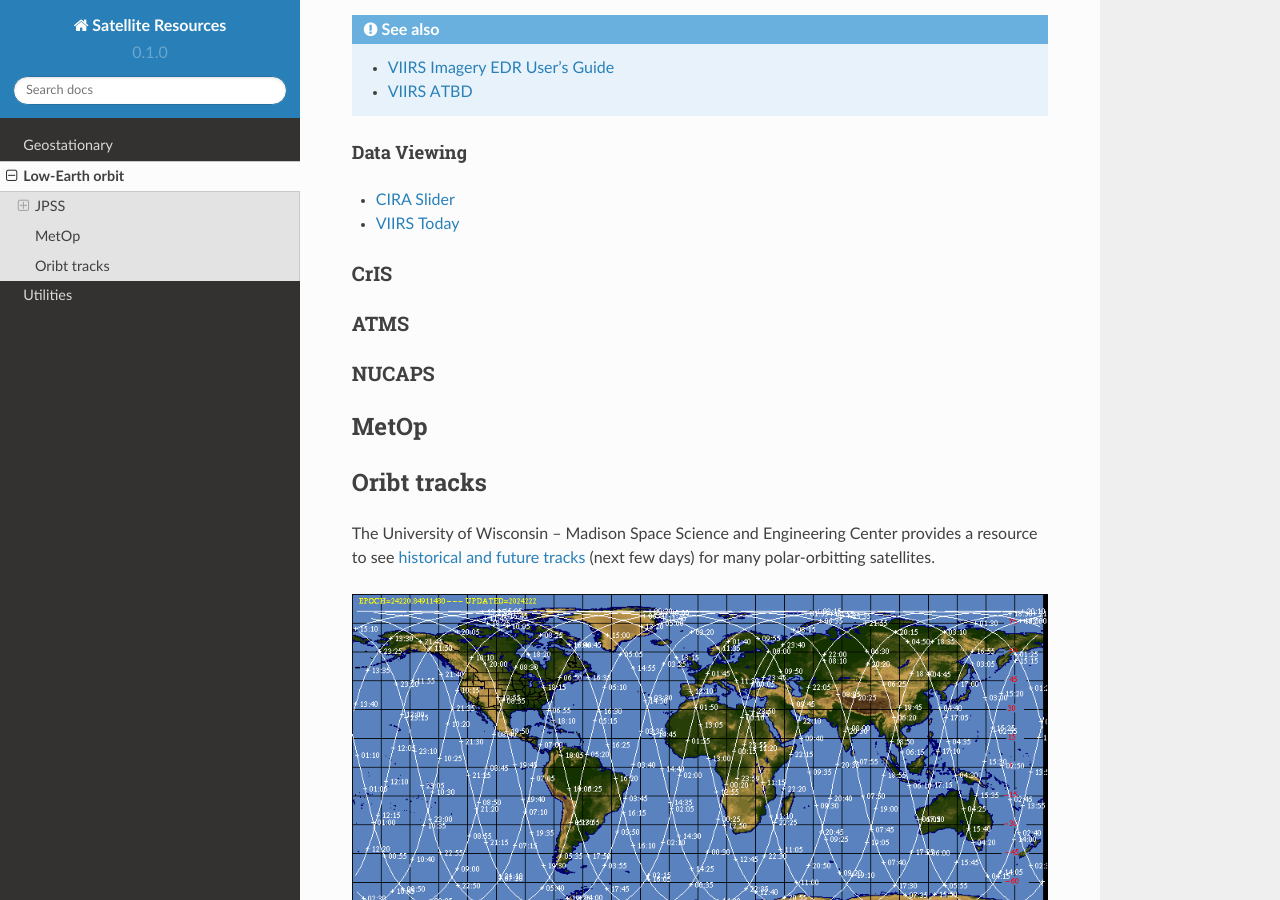
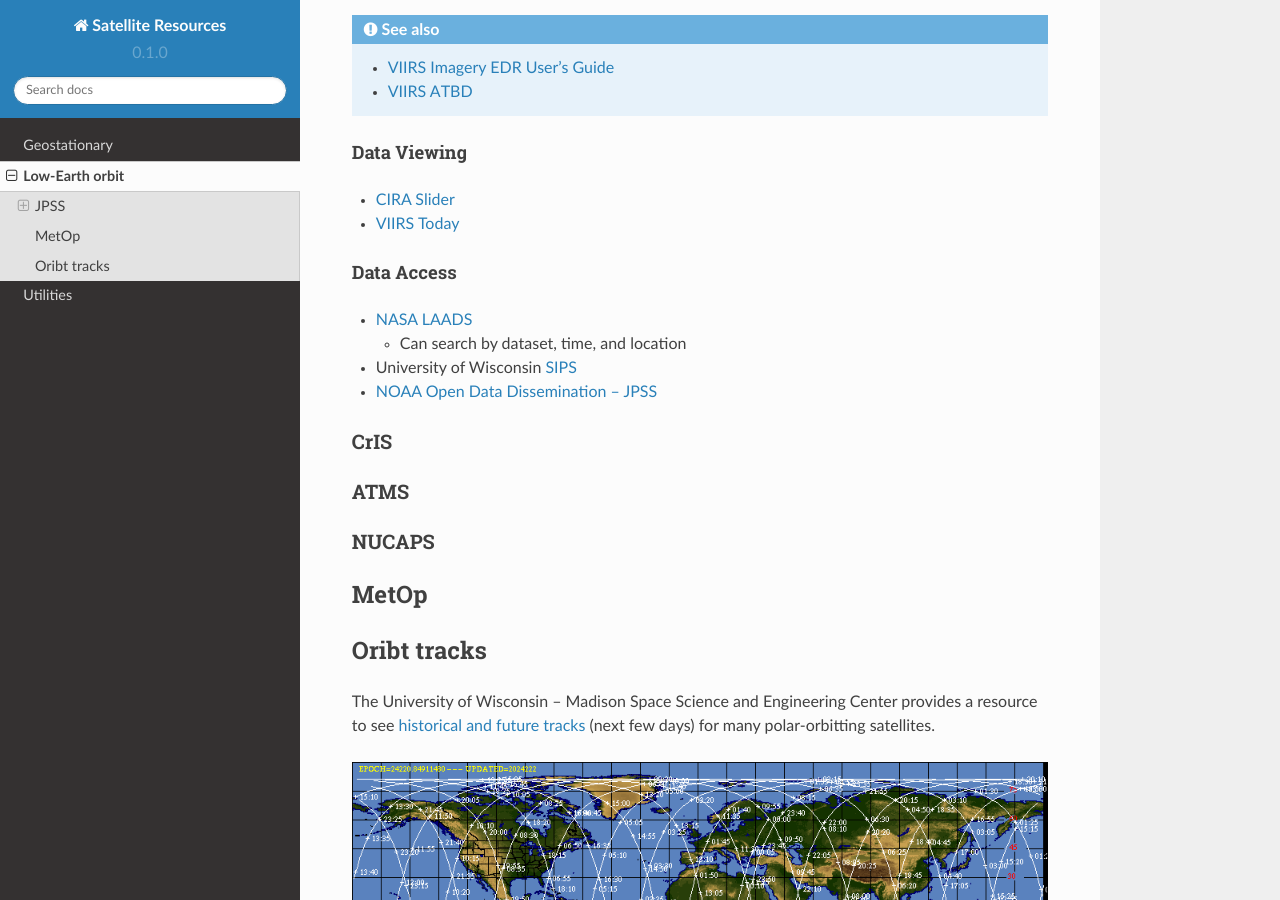
Before and after one commit to jlc248/satellite-resources, a Sphinx documentation site: the page built from docs/source/Low-Earth-orbit.rst, in a window 1280 px wide and 900 px high, scrolled down 3164 px. Built offline with Sphinx 7.4.7 and the Read the Docs theme 2.0.0, drawn with Linux system fonts in a browser that asks for light colours; pages that are not in the unit, such as notebooks, are missing from menus.

Commit message:
Update Low-Earth-orbit.rst

```diff
--- a/docs/source/Low-Earth-orbit.rst
+++ b/docs/source/Low-Earth-orbit.rst
@@ -124,6 +124,17 @@ Data Viewing
 * `CIRA Slider <https://rammb-slider.cira.colostate.edu/?sat=jpss&sec=northern_hemisphere&x=14976&y=16544&z=0&angle=0&im=12&ts=1&st=0&et=0&speed=130&motion=loop&maps%5Bborders%5D=white&mhidden%5Bborders%5D=1&p%5B0%5D=cira_geocolor&opacity%5B0%5D=1&pause=0&slider=-1&hide_controls=0&mouse_draw=0&follow_feature=0&follow_hide=0&s=rammb-slider&draw_color=FFD700&draw_width=6>`_
 * `VIIRS Today <https://ge.ssec.wisc.edu/viirs-today/>`_
 
+Data Access
+,,,,,,,,,,,
+
+* `NASA LAADS <https://ladsweb.modaps.eosdis.nasa.gov/search/>`_
+
+  * Can search by dataset, time, and location
+
+* University of Wisconsin `SIPS <https://sips.ssec.wisc.edu/products>`_
+
+* `NOAA Open Data Dissemination -- JPSS <https://registry.opendata.aws/noaa-jpss/>`_
+
 CrIS
 ~~~~
 
```
